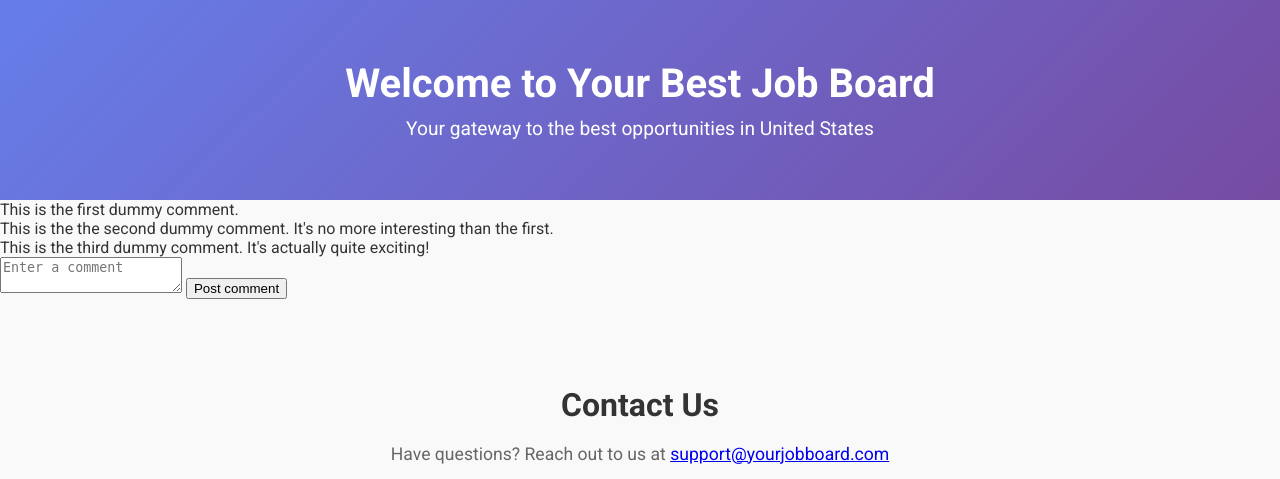
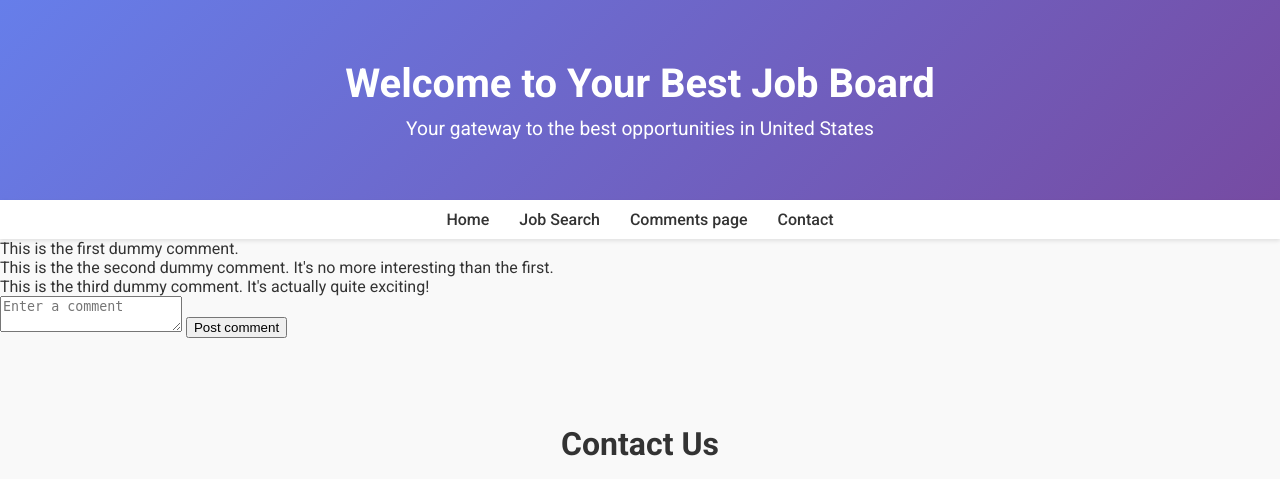
Before and after one commit to ddanielhasan/ddanielhasan.github.io, a Flask app: page /comments_page in a window 1280 px wide. Shown: the top 479 px of the page. Run offline with Flask 3, Linux system fonts and the light colour scheme; data that the repository does not hold is empty.

Commit message:
new links to commencts

```diff
--- a/app.py
+++ b/app.py
@@ -10,7 +10,8 @@ SQLALCHEMY_DATABASE_URI = "mysql+mysqlconnector://{username}:{password}@localhos
     password="12345678",
     port="3306",
     databasename="jobboard",
-)'''
+)
+'''
 #prodaction connection:
 SQLALCHEMY_DATABASE_URI = "mysql+mysqlconnector://{username}:{password}@{hostname}/{databasename}".format(
     username="ddanielhasan",
--- a/templates/comments_page.html
+++ b/templates/comments_page.html
@@ -5,6 +5,14 @@
 
 {% block content %}
 
+<nav>
+    <ul>
+        <li><a href="/">Home</a></li>
+        <li><a href="/jobsearch">Job Search</a></li>
+        <li><a href="/comments_page">Comments page</a></li>
+        <li><a href="#contact">Contact</a></li>
+    </ul>
+</nav>
 {% for comment in comments %}
     <div class="row">
         {{ comment.content }}
--- a/templates/jobsearch.html
+++ b/templates/jobsearch.html
@@ -9,6 +9,7 @@
     <ul>
         <li><a href="/">Home</a></li>
         <li><a href="/jobsearch">Job Search</a></li>
+        <li><a href="/comments_page">Comments page</a></li>
         <li><a href="#contact">Contact</a></li>
     </ul>
 </nav>
```
